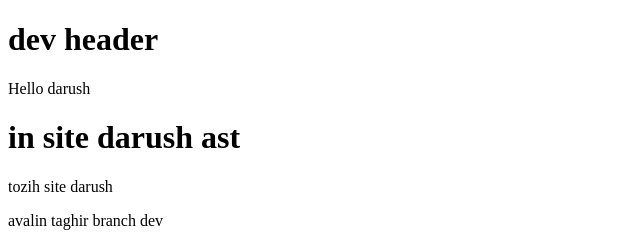
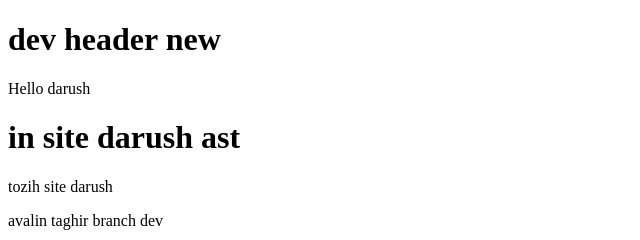
Before and after one commit to darushexe/sokan, a plain HTML site: page index.html in a window 1280 px wide. Shown: the full height of the page, 0-640 px from the left. Drawn offline with Linux system fonts and the light colour scheme.

Commit message:
new dev header

```diff
--- a/index.html
+++ b/index.html
@@ -6,7 +6,7 @@
     <title>Document</title>
 </head>
 <body>
-    <h1>dev header</h1>
+    <h1>dev header new</h1>
     <p>Hello darush</p>
     <h1>in site darush ast</h1>
     <p>tozih site darush</p>
```
